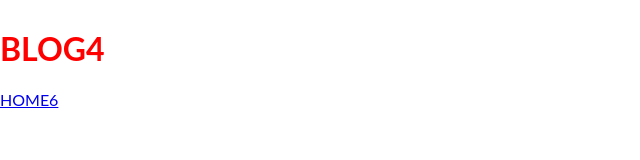
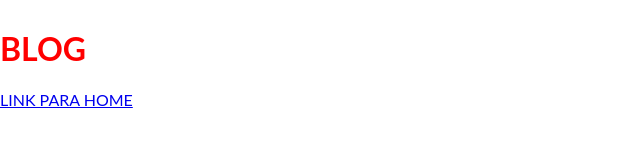
Before and after one commit to marceloicampos/imersao-react-quiz-html-css, a Next.js app: page /blog in a window 1280 px wide. Shown: the top 160 px of the page, without its empty margins (0-640 px from the left). Built offline with nearby package versions, Linux system fonts and the light colour scheme.

Commit message:
branch aula 01

```diff
--- a/pages/blog.js
+++ b/pages/blog.js
@@ -10,10 +10,10 @@ export default function Blog() {
   return (
     <div>
       <header>
-        <Title color="red">BLOG4</Title>
+        <Title color="red">BLOG</Title>
           <p>
             <Link href="/">
-              <a>HOME6</a>
+              <a>LINK PARA HOME</a>
             </Link>
           </p>
       </header>
--- a/pages/index.js
+++ b/pages/index.js
@@ -124,9 +124,10 @@ export default function Home() {
         <Footer />
           <p>
             <Link href="/blog">
-              <a>LINK PARA O BLOG 5</a>
+              <a>LINK PARA O BLOG</a>
             </Link>
           </p>
+          <p>BRANCH - AULA 01</p>
       </QuizContainer>
       <GitHubCorner projectUrl="https://github.com/marceloicampos/imersao-react-quiz-html-css" />
     </QuizBackground>
```
